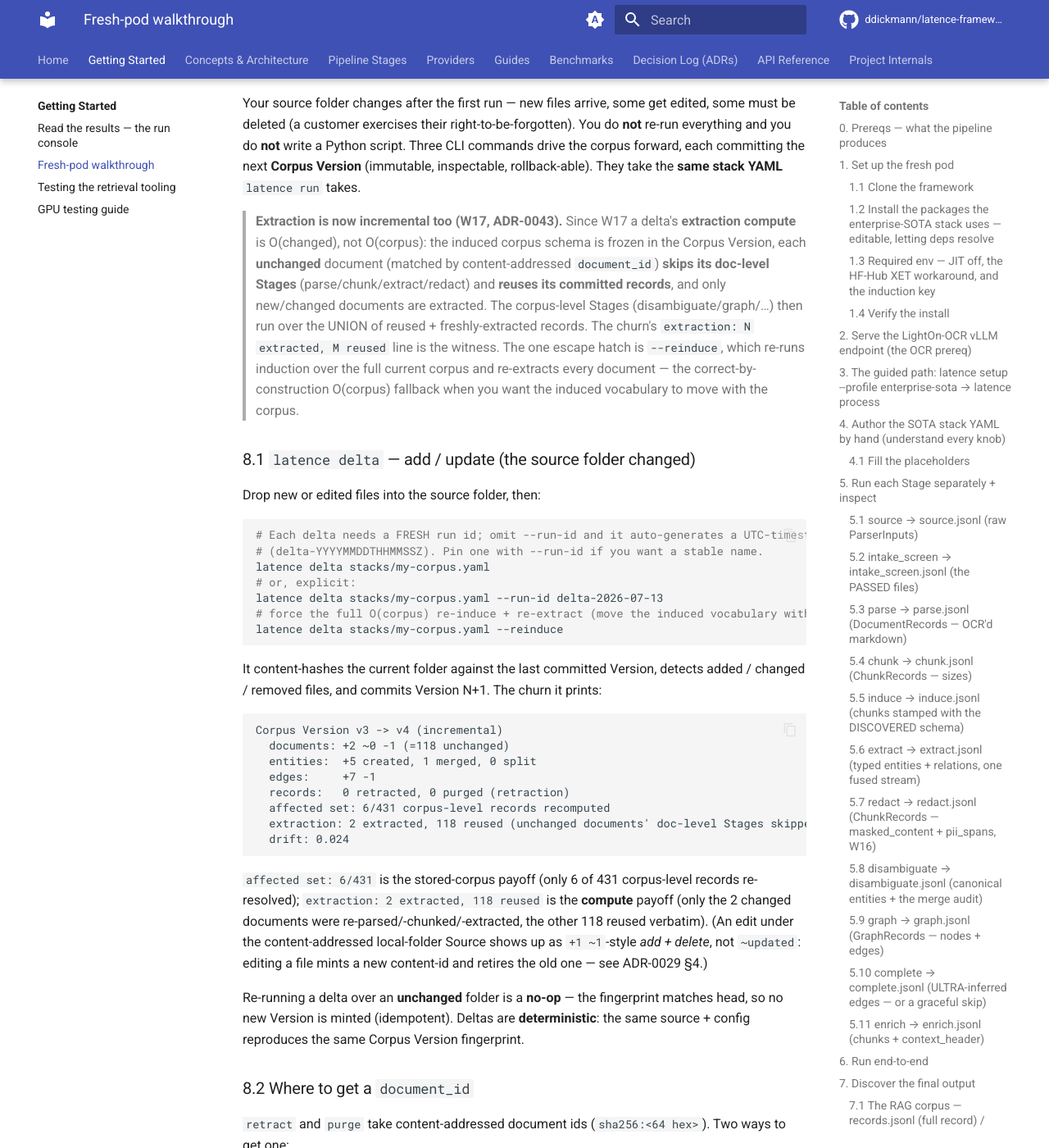
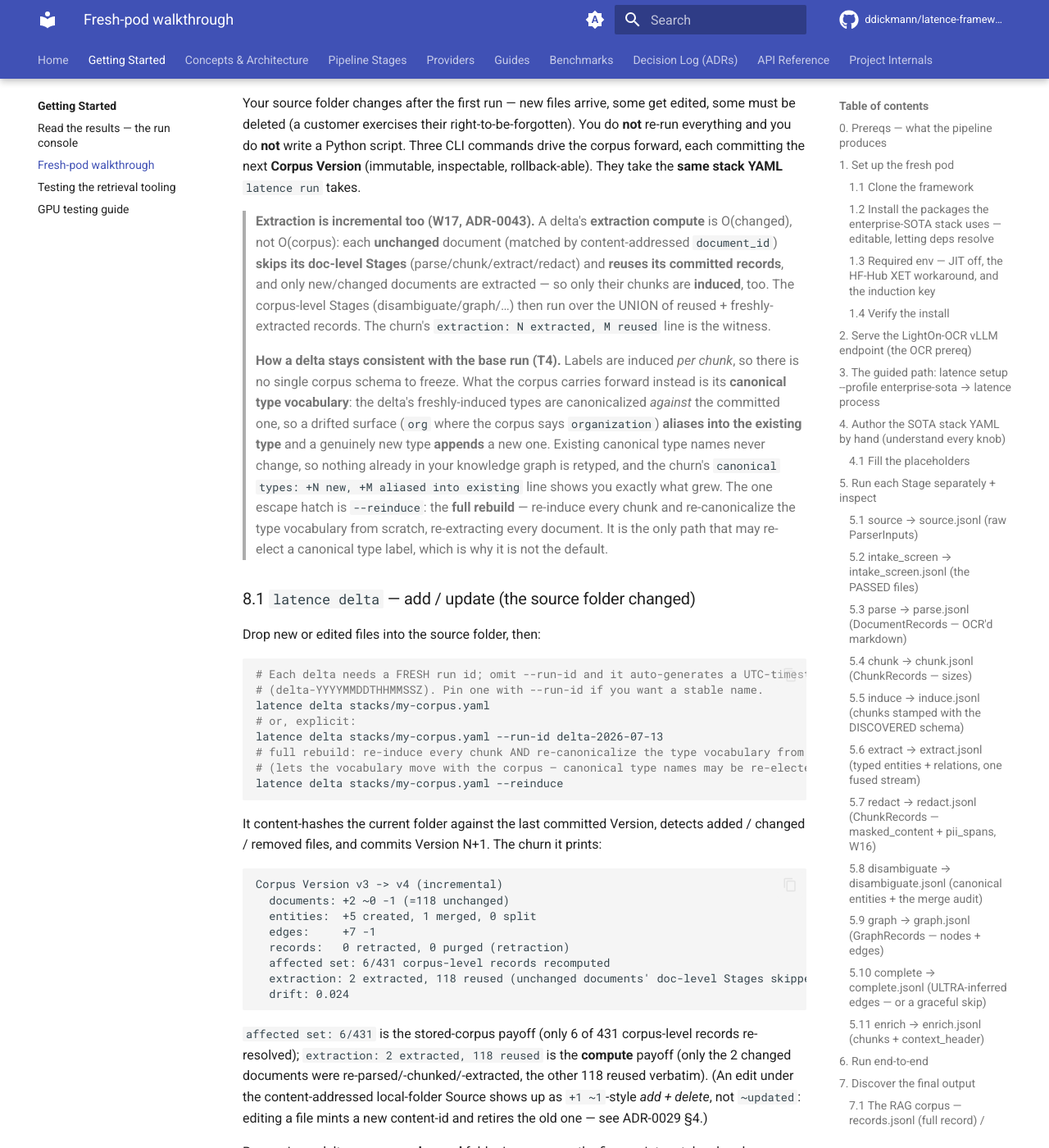
Before and after one commit to ddickmann/latence, an MkDocs documentation site: the page built from docs/TUTORIAL-fresh-pod-walkthrough.md, in a window 1280 px wide and 1400 px high, scrolled down 23200 px. Shown: the whole window at 82% size. Built offline with MkDocs 1.6.1 and Material for MkDocs 9.7.7, drawn with Linux system fonts in a browser that asks for light colours; comment, search, counter and statistics services are not loaded.

Commit message:
docs(adr-0043,adr-0054,tutorial): record the persist-and-extend delta model that replaces the frozen schema

````diff
--- a/docs/TUTORIAL-fresh-pod-walkthrough.md
+++ b/docs/TUTORIAL-fresh-pod-walkthrough.md
@@ -1020,15 +1020,24 @@ do **not** write a Python script. Three CLI commands drive the corpus forward, e
 next **Corpus Version** (immutable, inspectable, rollback-able). They take the **same stack YAML**
 `latence run` takes.
 
-> **Extraction is now incremental too (W17, ADR-0043).** Since W17 a delta's **extraction compute**
-> is O(changed), not O(corpus): the induced corpus schema is frozen in the Corpus Version, each
-> **unchanged** document (matched by content-addressed `document_id`) **skips its doc-level Stages**
-> (parse/chunk/extract/redact) and **reuses its committed records**, and only new/changed documents
-> are extracted. The corpus-level Stages (disambiguate/graph/…) then run over the UNION of reused +
-> freshly-extracted records. The churn's `extraction: N extracted, M reused` line is the witness.
-> The one escape hatch is `--reinduce`, which re-runs induction over the full current corpus and
-> re-extracts every document — the correct-by-construction O(corpus) fallback when you want the
-> induced vocabulary to move with the corpus.
+> **Extraction is incremental too (W17, ADR-0043).** A delta's **extraction compute** is
+> O(changed), not O(corpus): each **unchanged** document (matched by content-addressed
+> `document_id`) **skips its doc-level Stages** (parse/chunk/extract/redact) and **reuses its
+> committed records**, and only new/changed documents are extracted — so only their chunks are
+> **induced**, too. The corpus-level Stages (disambiguate/graph/…) then run over the UNION of
+> reused + freshly-extracted records. The churn's `extraction: N extracted, M reused` line is the
+> witness.
+>
+> **How a delta stays consistent with the base run (T4).** Labels are induced *per chunk*, so there
+> is no single corpus schema to freeze. What the corpus carries forward instead is its **canonical
+> type vocabulary**: the delta's freshly-induced types are canonicalized *against* the committed
+> one, so a drifted surface (`org` where the corpus says `organization`) **aliases into the existing
+> type** and a genuinely new type **appends** a new one. Existing canonical type names never change,
+> so nothing already in your knowledge graph is retyped, and the churn's
+> `canonical types: +N new, +M aliased into existing` line shows you exactly what grew.
+> The one escape hatch is `--reinduce`: the **full rebuild** — re-induce every chunk and
+> re-canonicalize the type vocabulary from scratch, re-extracting every document. It is the only
+> path that may re-elect a canonical type label, which is why it is not the default.
 
 ### 8.1 `latence delta` — add / update (the source folder changed)
 
@@ -1040,7 +1049,8 @@ Drop new or edited files into the source folder, then:
 latence delta stacks/my-corpus.yaml
 # or, explicit:
 latence delta stacks/my-corpus.yaml --run-id delta-2026-07-13
-# force the full O(corpus) re-induce + re-extract (move the induced vocabulary with the corpus):
+# full rebuild: re-induce every chunk AND re-canonicalize the type vocabulary from scratch
+# (lets the vocabulary move with the corpus — canonical type names may be re-elected):
 latence delta stacks/my-corpus.yaml --reinduce
 ```
 
````
Also changed, not shown: docs/adr/0054-type-vocabulary-canonicalization-is-a-capability-of-the-resolution-phase.md (+20 -0 lines).
